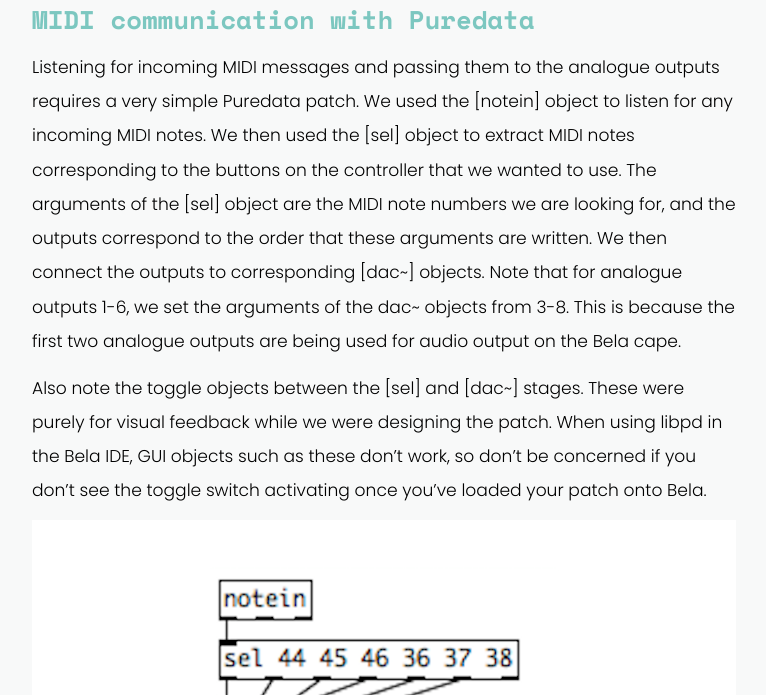
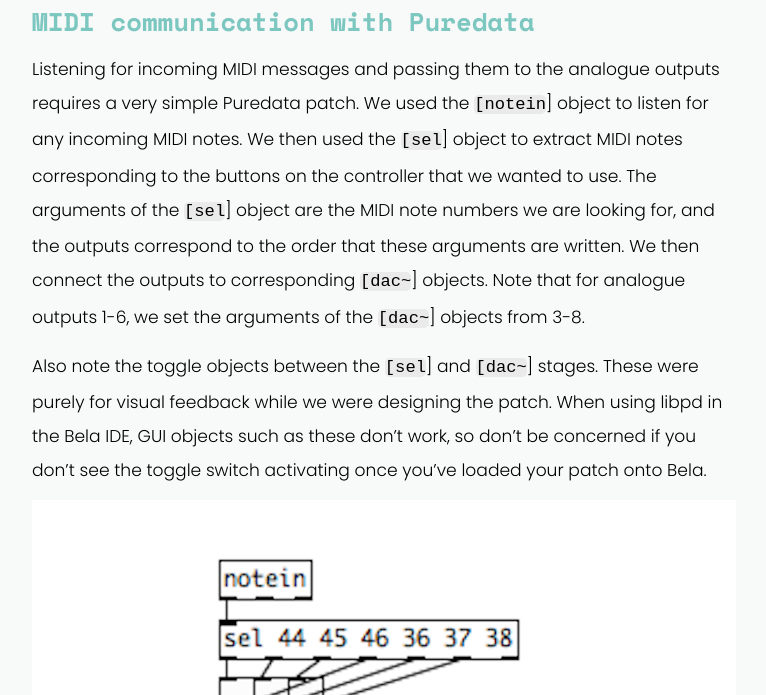
Before and after one commit to BelaPlatform/bela_newBlog, a Jekyll site: the page built from docs/_posts/2017-02-01-jacobohmi.markdown, in a window 1280 px wide and 900 px high, scrolled down 3061 px, cut to the strip 205-900 px from the top of the window. Shown: the whole strip, without its empty margins (256-1022 px from the left). Built offline with Jekyll 4.4.1, drawn with Linux system fonts in a browser that asks for light colours; nearby versions of some CDN libraries; some of the changed text lies outside the part shown.

Commit message:
Added backticks

```diff
--- a/docs/_posts/2017-02-01-jacobohmi.markdown
+++ b/docs/_posts/2017-02-01-jacobohmi.markdown
@@ -14,7 +14,7 @@
 
 {% include single-image.html fileName="Jacob-OHMI/1_FrettingMech_Gif.gif" caption="" %}
 
-In summer 2016, I worked with the One-Handed Musical Instrument ([OHMI](http://www.ohmi.org.uk/)) Trust on a design project concerned with adapting the bass guitar for one-handed playing. Inspired by musical robotics projects, we decided to design and build a prototype solenoid-actuated fretting mechanism, which attaches to the neck of a bass guitar. The mechanism is controlled via MIDI, which allows a range of controllers to be used. As it’s a prototype device, we only used six solenoid motors on the 2nd 3rd and 4th frets of the A and D strings.
+In summer 2016, I worked with the One-Handed Musical Instrument (`[OHMI`](http://www.ohmi.org.uk/)) Trust on a design project concerned with adapting the bass guitar for one-handed playing. Inspired by musical robotics projects, we decided to design and build a prototype solenoid-actuated fretting mechanism, which attaches to the neck of a bass guitar. The mechanism is controlled via MIDI, which allows a range of controllers to be used. As it’s a prototype device, we only used six solenoid motors on the 2nd 3rd and 4th frets of the A and D strings.
 
 Initially, we used the Arduino-based Teensy microcontroller to drive the solenoid circuits. To get MIDI signals from our controller (an Arturia Beatstep) to the Teensy, we had a Puredata patch running on a laptop. This arrangement was great for early prototypes, but the necessity for an intermediate laptop affected the usability of the instrument. This is where Bela comes in. Bela can act as MIDI host, so we were able to cut out the laptop stage and have our MIDI controller interact directly with the Puredata patch on Bela. We used Bela’s analogue outputs to drive the solenoid motors, using the same circuitry as we had with the Teensy.
 
@@ -32,9 +32,9 @@
 
 ## MIDI communication with Puredata
 
-Listening for incoming MIDI messages and passing them to the analogue outputs requires a very simple Puredata patch. We used the [notein] object to listen for any incoming MIDI notes. We then used the [sel] object to extract MIDI notes corresponding to the buttons on the controller that we wanted to use. The arguments of the [sel] object are the MIDI note numbers we are looking for, and the outputs correspond to the order that these arguments are written. We then connect the outputs to corresponding [dac~] objects. Note that for analogue outputs 1-6, we set the arguments of the dac~ objects from 3-8. This is because the first two analogue outputs are being used for audio output on the Bela cape.
+Listening for incoming MIDI messages and passing them to the analogue outputs requires a very simple Puredata patch. We used the `[notein`] object to listen for any incoming MIDI notes. We then used the `[sel`] object to extract MIDI notes corresponding to the buttons on the controller that we wanted to use. The arguments of the `[sel`] object are the MIDI note numbers we are looking for, and the outputs correspond to the order that these arguments are written. We then connect the outputs to corresponding `[dac~`] objects. Note that for analogue outputs 1-6, we set the arguments of the `[dac~`] objects from 3-8.
 
-Also note the toggle objects between the [sel] and [dac~] stages. These were purely for visual feedback while we were designing the patch. When using libpd in the Bela IDE, GUI objects such as these don’t work, so don’t be concerned if you don’t see the toggle switch activating once you’ve loaded your patch onto Bela.
+Also note the toggle objects between the `[sel`] and `[dac~`] stages. These were purely for visual feedback while we were designing the patch. When using libpd in the Bela IDE, GUI objects such as these don’t work, so don’t be concerned if you don’t see the toggle switch activating once you’ve loaded your patch onto Bela.
 
 {% include single-image.html fileName="Jacob-OHMI/5_Puredata_Patch.png" caption="" %}
 
@@ -50,4 +50,4 @@
 
 {% include youtube.html youtube="k6tvavgYHDA" %}
 
-*Did you enjoy reading this blog post? If so you can find out much more about Bela on our [website](https://bela.io), you can get your hands on a Bela board at our [shop](https://shop.bela.io) or you can join our community and discuss this post on our [forum](https://forum.bela.io).*
+*Did you enjoy reading this blog post? If so you can find out much more about Bela on our `[website`](https://bela.io), you can get your hands on a Bela board at our `[shop`](https://shop.bela.io) or you can join our community and discuss this post on our `[forum`](https://forum.bela.io).*
```
